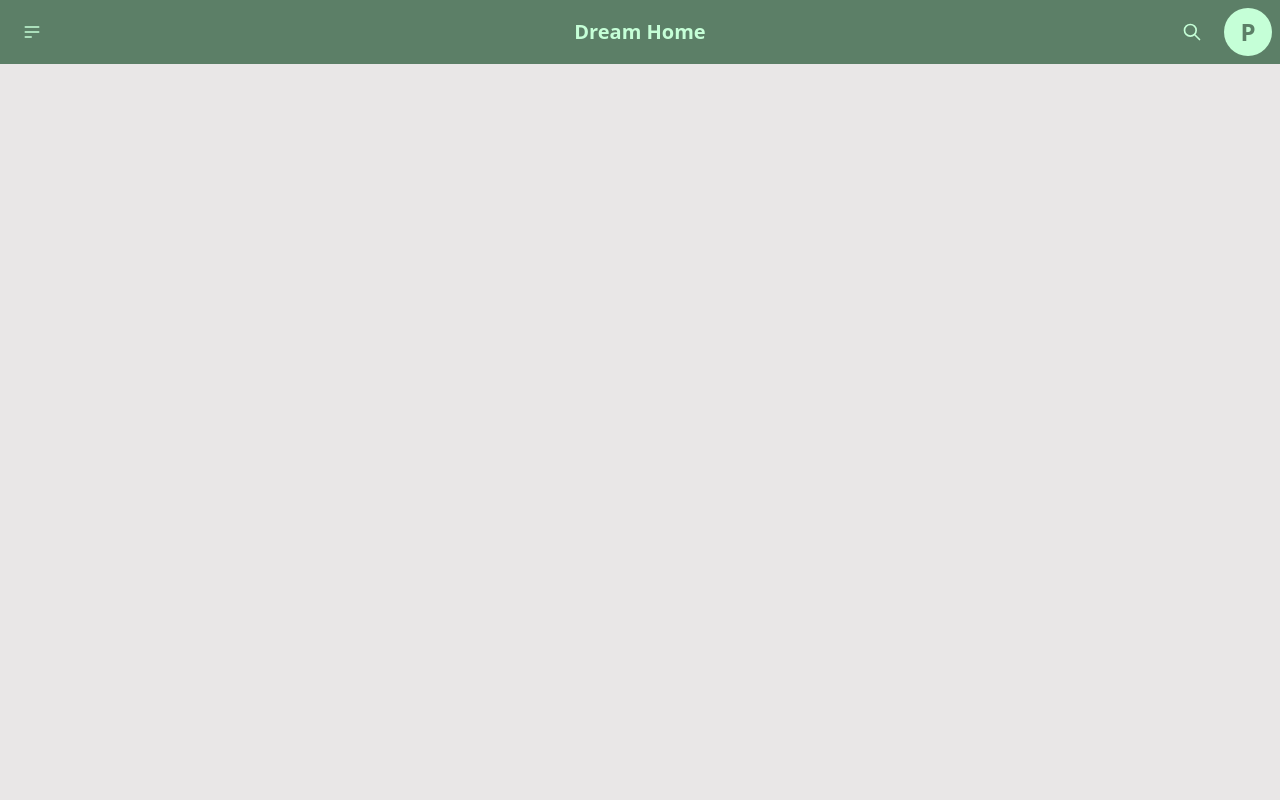
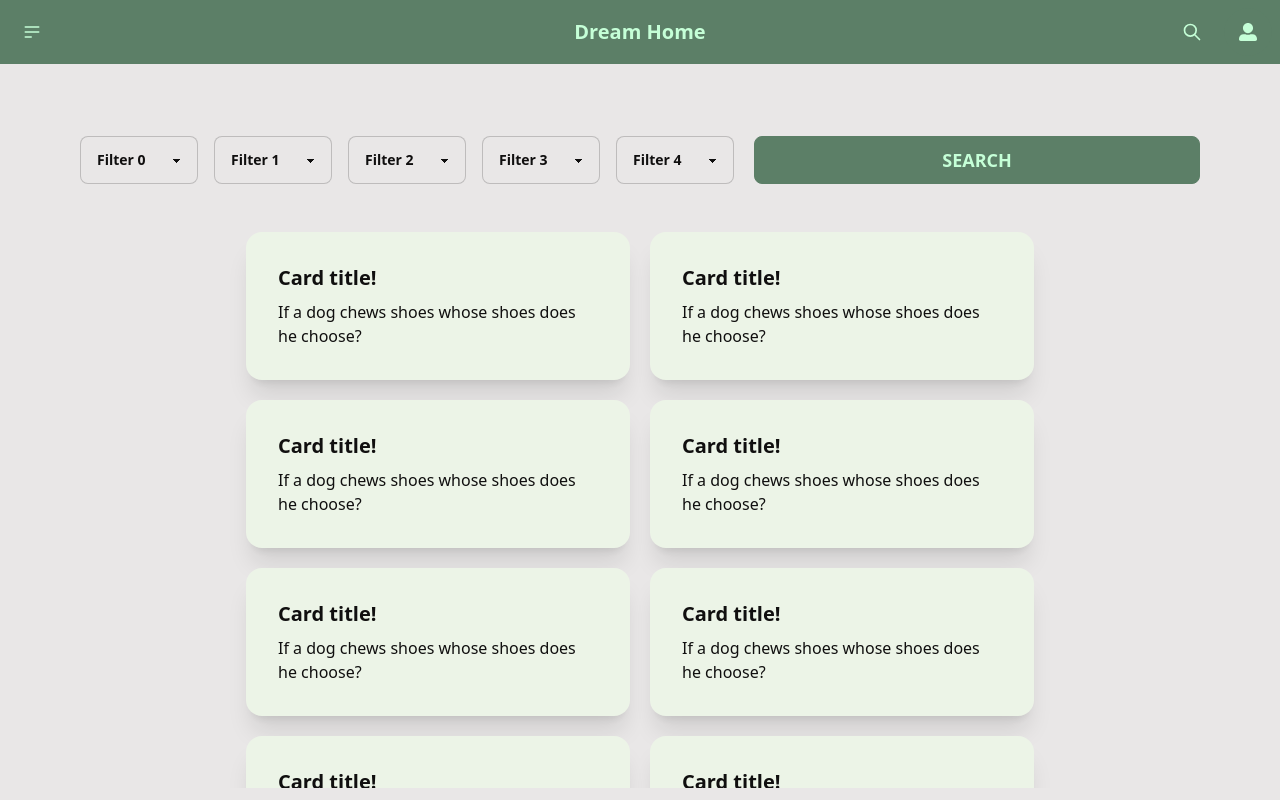
Before and after one commit to parikshith078/dream-home, a Next.js app: page / in a window 1280 px wide. Shown: the top 800 px of the page. Built offline with nearby package versions, Linux system fonts and the light colour scheme.

Commit message:
Search page complete

```diff
--- a/package.json
+++ b/package.json
@@ -18,6 +18,7 @@
     "next": "13.2.4",
     "react": "18.2.0",
     "react-dom": "18.2.0",
+    "react-icons": "^4.8.0",
     "typescript": "5.0.2"
   },
   "devDependencies": {
--- a/src/components/NavBar.tsx
+++ b/src/components/NavBar.tsx
@@ -1,4 +1,5 @@
 import Image from "next/image";
+import { FaUserAlt } from "react-icons/fa";
 
 const NavBar = () => {
   return (
@@ -29,7 +30,7 @@ const NavBar = () => {
               <a>Homepage</a>
             </li>
             <li>
-              <a>Portfolio</a>
+              <a>Profile</a>
             </li>
             <li>
               <a>About</a>
@@ -38,7 +39,9 @@ const NavBar = () => {
         </div>
       </div>
       <div className="navbar-center">
-        <a className="btn btn-ghost normal-case text-xl">Dream Home</a>
+        <a href="#" className="btn btn-ghost normal-case text-xl">
+          Dream Home
+        </a>
       </div>
       <div className="navbar-end gap-2">
         <button className="btn btn-ghost btn-circle">
@@ -57,8 +60,8 @@ const NavBar = () => {
             />
           </svg>
         </button>
-        <button className="btn btn-ghost btn-circle text-[24px] bg-primary-content text-primary">
-          P
+        <button className="btn btn-ghost btn-circle text-lg bg-primary ">
+          <FaUserAlt />
         </button>
       </div>
     </div>
--- a/src/pages/index.tsx
+++ b/src/pages/index.tsx
@@ -3,8 +3,36 @@ import Image from "next/image";
 import { Inter } from "next/font/google";
 import NavBar from "@/components/NavBar";
 import Footer from "@/components/Footer";
+import { FC } from "react";
 
 const inter = Inter({ subsets: ["latin"] });
+
+const PropertyCard = () => (
+  <div className="card w-96 bg-secondary shadow-xl">
+    <div className="card-body">
+      <h2 className="card-title">Card title!</h2>
+      <p>If a dog chews shoes whose shoes does he choose?</p>
+    </div>
+  </div>
+);
+
+interface filterType {
+  id: number;
+}
+
+const Filter: FC<filterType> = ({ id }) => (
+  <select className="select select-bordered max-w-xs">
+    <option disabled selected>
+      Filter {id}
+    </option>
+    <option>Option 1</option>
+    <option>Option 2</option>
+    <option>Option 3</option>
+  </select>
+);
+
+const PropertyData = [1, 3, 4, 5, 5, 6, 6, 6, 9, 0, 0, 23, 32];
+const FilterData = [1, 3, 4, 5, 5];
 
 export default function Home() {
   return (
@@ -17,7 +45,23 @@ export default function Home() {
         {/* <link rel="icon" href="/favicon.ico" /> */}
       </Head>
       <NavBar />
-      <main className="w-screen h-screen"></main>
+      <main className="w-screen h-screen flex flex-col gap-4 p-10 mt-5 ">
+        <div className="w-full h-[10%] px-5 flex items-center ">
+          <div className=" h-full border-primary rounded-lg flex px-5 items-center gap-4 ">
+            {FilterData.map((fish, id) => (
+              <Filter id={id} key={id} />
+            ))}
+          </div>
+          <button className="btn hover:bg-primary-active btn-primary flex-1 mr-5 text-lg ">
+            Search
+          </button>
+        </div>
+        <div className="flex  w-full  flex-wrap gap-5 p-5 justify-center h-[80%] overflow-scroll ">
+          {PropertyData.map((fish, id) => (
+            <PropertyCard key={id} />
+          ))}
+        </div>
+      </main>
       <Footer />
     </>
   );
```
Also changed, not shown: 1 other file (tests, documents, lock files or other folders).
